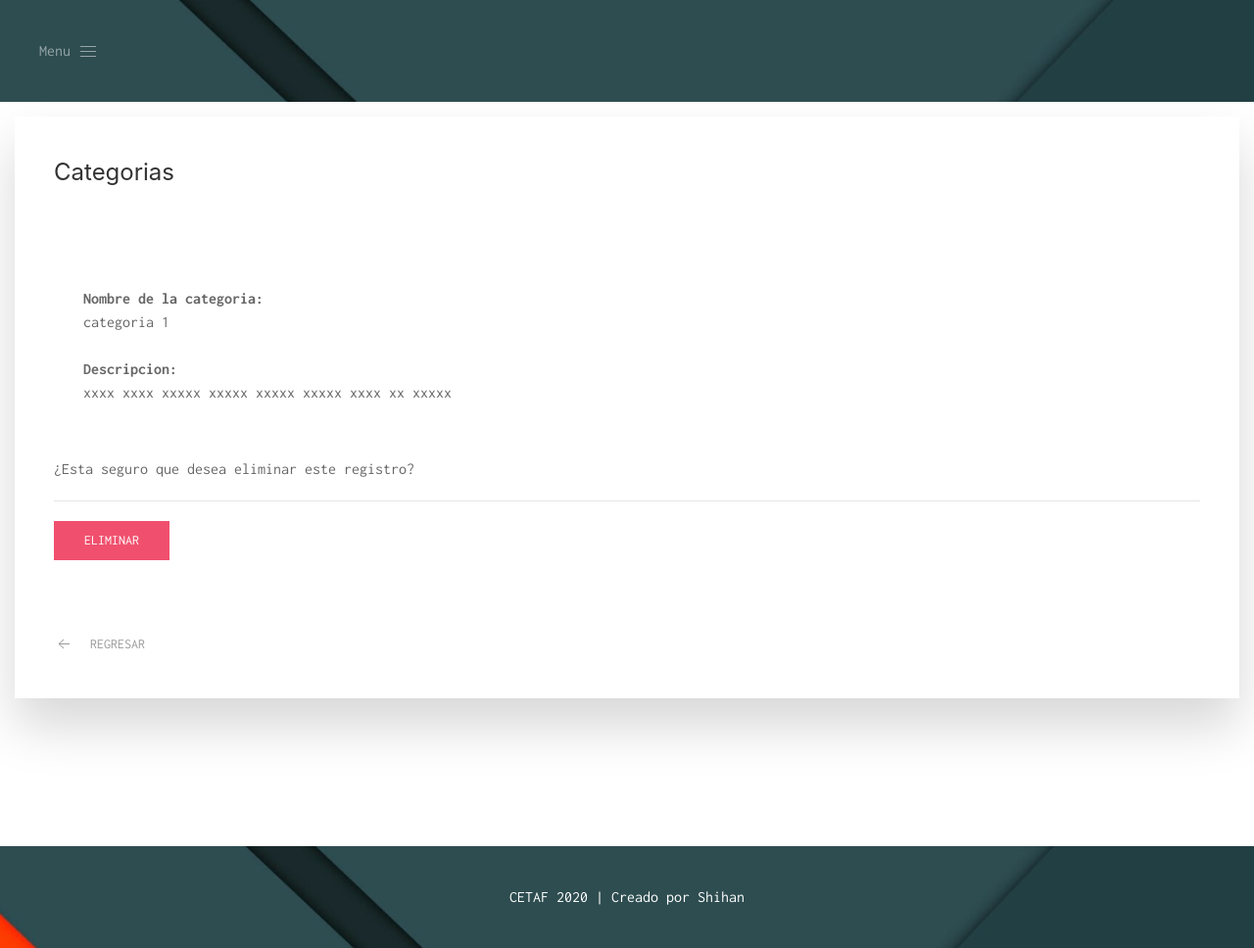
After one commit to shihan1nnom/Cetaf_Python_Uikit_V1, a Django app: page /categorias/1/borrar in a window 1280 px wide. The commit adds this page. Shown: the whole page at 98% size. Run offline with Django 3.2, Linux system fonts and the light colour scheme; data comes from the database, SQL or seed files in the repository; both versions use the stored data as it was after the commit; some web fonts are replaced.

Commit message:
Creacion de Crud Categorias.

```diff
--- /dev/null
+++ b/mi_sitio/cetaf/templates/categorias/borrar_categoria.html
@@ -0,0 +1,26 @@
+{% extends "categorias/index.html" %}
+
+{% block titulo %}Actualizar{% endblock %}
+
+{% block contenido_categoria %}
+<form class="uk-form-horizontal uk-margin-large" method="post">
+    {% csrf_token %}
+    <div class="uk-modal-body">
+        <dl>
+            <dt>Nombre de la categoria:</dt>
+            <dd>{{categoria.nombre}}</dd>
+            <br>
+            <dt>Descripcion:</dt>
+            <dd>{{categoria.descripcion}}</dd>
+            <br>
+            <dt></dt>
+        </dl>
+    </div>
+    <span>¿Esta seguro que desea eliminar este registro?</span>
+    <hr>
+    <button class="uk-button uk-button-danger" type="submit">Eliminar</button>
+</form>
+<ul class="uk-nav-default uk-nav-parent-icon" uk-nav>
+    <li class="uk-button uk-button-text"><a href="{% url 'lts_categoria' %}"><span class="uk-margin-small-right" uk-icon="icon: arrow-left"></span> Regresar</a></li>
+</ul>
+{% endblock contenido_categoria %}
--- /dev/null
+++ b/mi_sitio/cetaf/templates/categorias/index.html
@@ -0,0 +1,37 @@
+{% extends "home/index.html" %}
+{% load static %}
+
+{% block titulo %}Categorias{% endblock %}
+
+{% block contenido %}
+<div class="uk-card uk-card-default uk-card-body uk-align-center uk-box-shadow-xlarge uk-margin-small">
+    <h3 class="uk-card-title">Categorias</h3>
+    {% block contenido_categoria %}
+        <ul class="uk-nav-default uk-nav-parent-icon" uk-nav>
+            <li class="uk-button uk-button-default uk-button-small uk-box-shadow-xlarge"><a class="uk-text-danger" href="{% url 'crear_categoria' %}"><span class="uk-margin-small-right" uk-icon="icon: thumbnails"></span> Crear</a></li>
+        </ul>
+        <ul class="uk-list uk-list-striped">
+            {% for categoria in obj_pagina %}
+                <li><a href="{% url 'detalle_categoria' categoria.id %}" uk-toggle>|+| {{categoria.nombre}}</a></li>
+            {% endfor %}
+        </ul>
+        <div>
+          <span>
+              {% if obj_pagina.has_previous %}
+                  <a href="?page=1">&laquo; Primera</a>
+                  <a href="?page={{ obj_pagina.previous_page_number }}">Anterior</a>
+              {% endif %}
+
+              <span>
+                  Pagina {{ obj_pagina.number }} de {{ obj_pagina.paginator.num_pages }}.
+              </span>
+
+              {% if obj_pagina.has_next %}
+                  <a href="?page={{ obj_pagina.next_page_number }}">Siguiente</a>
+                  <a href="?page={{ obj_pagina.paginator.num_pages }}">ultima &raquo;</a>
+              {% endif %}
+          </span>
+        </div>
+    {% endblock contenido_categoria %}
+</div>
+{% endblock %}
--- a/mi_sitio/cetaf/templates/home/index.html
+++ b/mi_sitio/cetaf/templates/home/index.html
@@ -39,7 +39,7 @@
                     <li><a href="{% url 'acercade' %}"><span class="uk-margin-small-right" uk-icon="icon: home"></span> ¿Que es CETAF?</a></li>
                     <li class="uk-nav-header" style="margin-top:60px">TABLERO DE CONTROL</li>
                     <li><a href="{% url 'lts_usuarios' %}"><span class="uk-margin-small-right" uk-icon="icon: user"></span> Usuarios</a></li>
-                    <li><a href="#"><span class="uk-margin-small-right" uk-icon="icon: thumbnails"></span> Categorias</a></li>
+                    <li><a href="{% url 'lts_categoria' %}"><span class="uk-margin-small-right" uk-icon="icon: thumbnails"></span> Categorias</a></li>
                     <li><a href="#"><span class="uk-margin-small-right" uk-icon="icon: nut"></span> Activos</a></li>
                     <li><a href="#"><span class="uk-margin-small-right" uk-icon="icon: users"></span> Tipo Usuarios</a></li>
                     <li><a href="{% url 'lts_sedes' %}"><span class="uk-margin-small-right" uk-icon="icon: location"></span> Sedes</a></li>
--- a/mi_sitio/cetaf/urls.py
+++ b/mi_sitio/cetaf/urls.py
@@ -20,4 +20,10 @@ urlpatterns = [
     path('ambientes/crear', views.crear_ambiente, name='crear_ambiente'),
     path('ambientes/<int:_id>/actualizar', views.actualizar_ambiente, name='actualizar_ambiente'),
     path('ambientes/<int:_id>/borrar', views.borrar_ambiente, name='borrar_ambiente'),
+
+    path('categorias/', views.lts_categoria, name='lts_categoria'),
+    path('categorias/<int:_id>/', views.detalle_categoria, name='detalle_categoria'),
+    path('categorias/crear', views.crear_categoria, name='crear_categoria'),
+    path('categorias/<int:_id>/actualizar', views.actualizar_categoria, name='actualizar_categoria'),
+    path('categorias/<int:_id>/borrar', views.borrar_categoria, name='borrar_categoria'),
 ]
--- a/mi_sitio/cetaf/views.py
+++ b/mi_sitio/cetaf/views.py
@@ -2,7 +2,7 @@ from django.shortcuts import render, redirect, get_object_or_404
 from django.http import Http404, HttpResponse
 from django.template import loader
 from .models import Sede, Ambiente, Categoria, Activo, Asignacion
-from .forms import SedeForm, AmbienteForm
+from .forms import SedeForm, AmbienteForm, CategoriaForm
 from django.core.paginator import Paginator
 from django.views.generic.edit import CreateView
 
@@ -147,3 +147,64 @@ def borrar_ambiente(request, _id):
         return redirect('/ambientes')
     else:
         return render(request, 'ambientes/borrar_ambiente.html', {'ambiente': data})
+
+
+#
+# CRUD de las Categorias
+#
+def lts_categoria(request):
+    lista = Categoria.objects.all()
+    paginador = Paginator(lista, 10)
+    num_pagina = request.GET.get('page')
+    obj_pagina = paginador.get_page(num_pagina)
+
+    return render(request, 'categorias/index.html', {'obj_pagina': obj_pagina})
+
+def crear_categoria(request):
+    if request.method == 'POST':
+        form = CategoriaForm(request.POST)
+        if form.is_valid():
+            form.save()
+            return redirect('/categorias')
+    else:
+        form = CategoriaForm()
+        contexto = {
+            'form': form
+        }
+        return render(request, 'categorias/crear_categoria.html', contexto)
+
+def detalle_categoria(request, _id):
+    try:
+        categoria = Categoria.objects.get(pk = _id)
+    except Categoria.DoesNotExist:
+        raise Http404('Este registro no existe')
+
+    return render(request, 'categorias/detalle_categoria.html', {'categoria': categoria})
+
+def actualizar_categoria(request, _id):
+    try:
+        dato_old = get_object_or_404(Categoria, id = _id)
+    except Exception:
+        raise Http404('El registro no existe')
+    if request.method == 'POST':
+        form = CategoriaForm(request.POST, instance=dato_old)
+        if form.is_valid():
+            form.save()
+            return redirect(f'/categorias/{_id}/')
+    else:
+        form = CategoriaForm(instance=dato_old)
+        contexto = {
+            'form': form
+        }
+        return render(request, 'categorias/actualizar_categoria.html', contexto)
+
+def borrar_categoria(request, _id):
+    try:
+        data = get_object_or_404(Categoria, id = _id)
+    except Exception:
+        raise Http404('El registro no existe')
+    if request.method == 'POST':
+        data.delete()
+        return redirect('/categorias')
+    else:
+        return render(request, 'categorias/borrar_categoria.html', {'categoria': data})
```
Also changed, not shown: mi_sitio/cetaf/forms.py (+15 -1 lines), mi_sitio/cetaf/templates/categorias/actualizar_categoria.html (added, +22 -0 lines), mi_sitio/cetaf/templates/categorias/crear_categoria.html (added, +22 -0 lines), mi_sitio/cetaf/templates/categorias/detalle_categoria.html (added, +29 -0 lines), mi_sitio/db.sqlite3.
